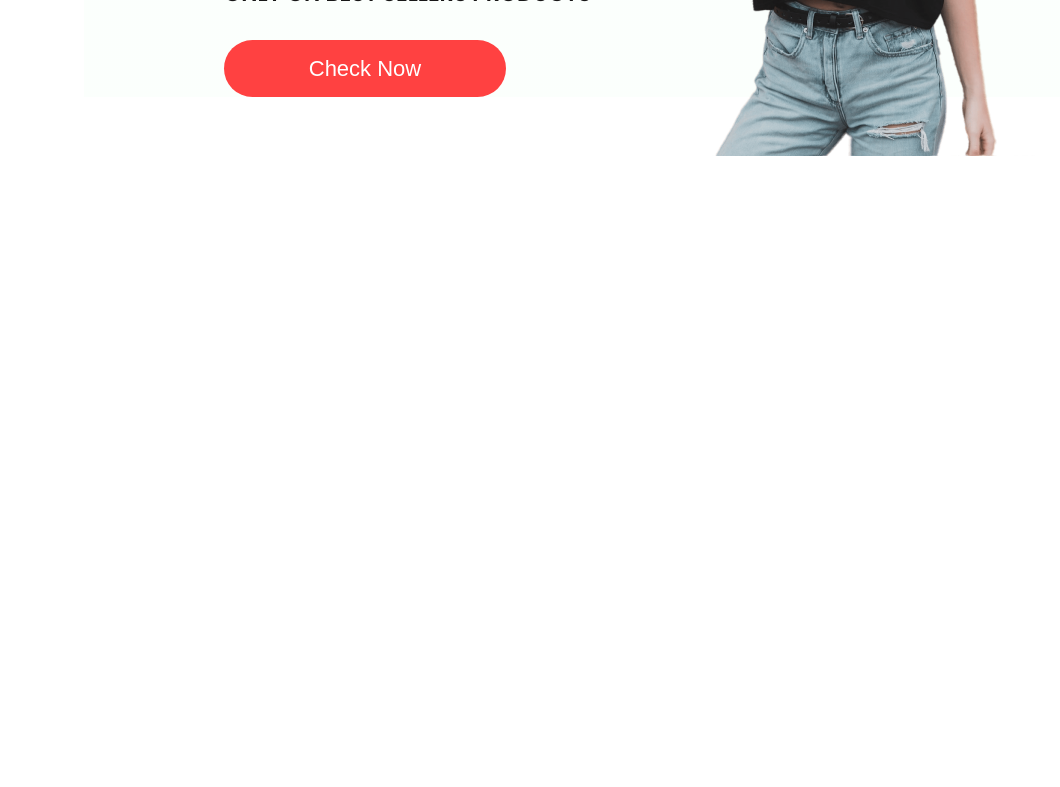
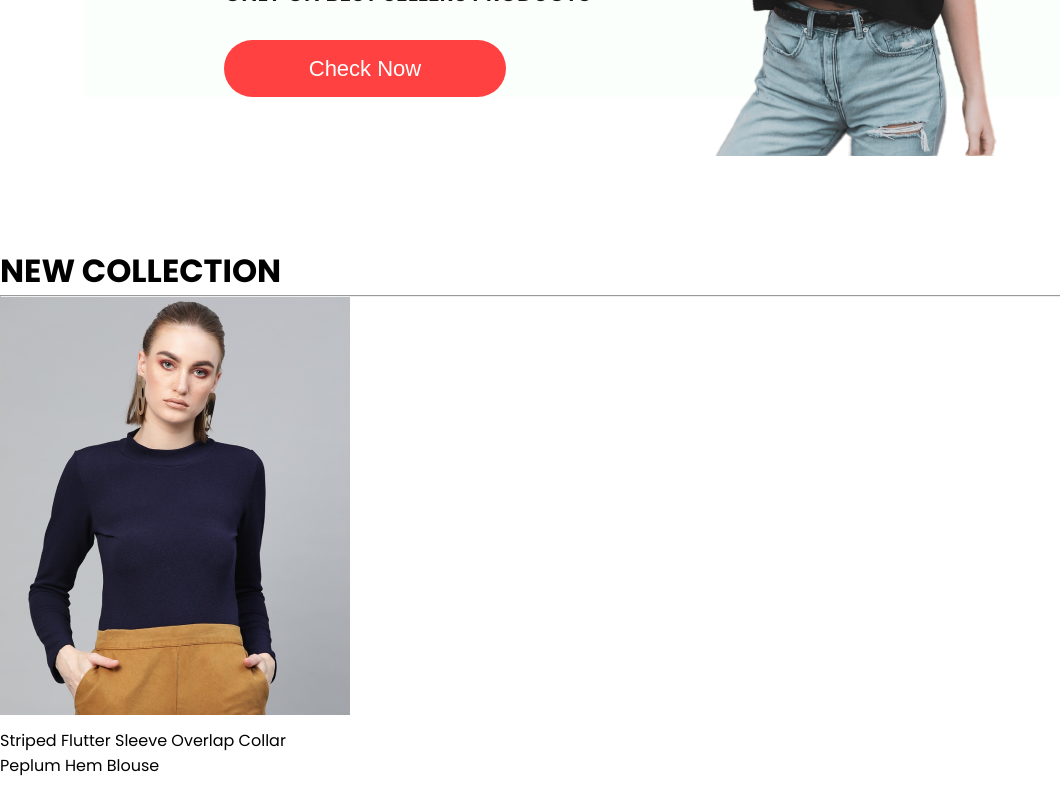
Before and after one commit to Mushfikur007/e-commerce-react, a React (Create React App) app in the folder front-end/: page / in a window 1280 px wide. Shown: the part 2000-2787 px from the top of the page, without its empty margins (0-1060 px from the left). Before the commit the page ends 2247 px from the top, so only its background shows below. Built offline with nearby package versions, Linux system fonts and the light colour scheme.

Commit message:
new collections component added

```diff
--- /dev/null
+++ b/front-end/src/Components/NewCollection/NewCollection.jsx
@@ -0,0 +1,18 @@
+import React from 'react';
+import './NewCollection.css';
+import new_collection from '../Assets/new_collections';
+import Item from '../Item/Item'
+
+export const NewCollection = () => {
+  return (
+    <div className='new-collection'>
+        <h1>NEW COLLECTION</h1>
+        <hr />
+        <div className="collection">
+        {new_collection.map((item,i)=>{
+            return <Item key={i} id={item.id} name={item.name} image={item.image} new_price={item.new_price} old={item.old_price}/>
+        })}
+            </div>
+    </div>
+  )
+}
--- a/front-end/src/Pages/Shop.jsx
+++ b/front-end/src/Pages/Shop.jsx
@@ -2,6 +2,7 @@ import React from 'react';
 import Hero from '../Components/Hero/Hero';
 import Popular from '../Components/Popular/Popular';
 import Offers from '../Components/Offers/Offers';
+import { NewCollection } from '../Components/NewCollection/NewCollection';
 
 const Shop = () => {
     return (
@@ -9,6 +10,7 @@ const Shop = () => {
             <Hero/>
             <Popular/>
             <Offers/>
+            <NewCollection/>
         </div>
     );
 };
```
Also changed, not shown: front-end/src/Components/NewCollection/NewCollection.css (added).
